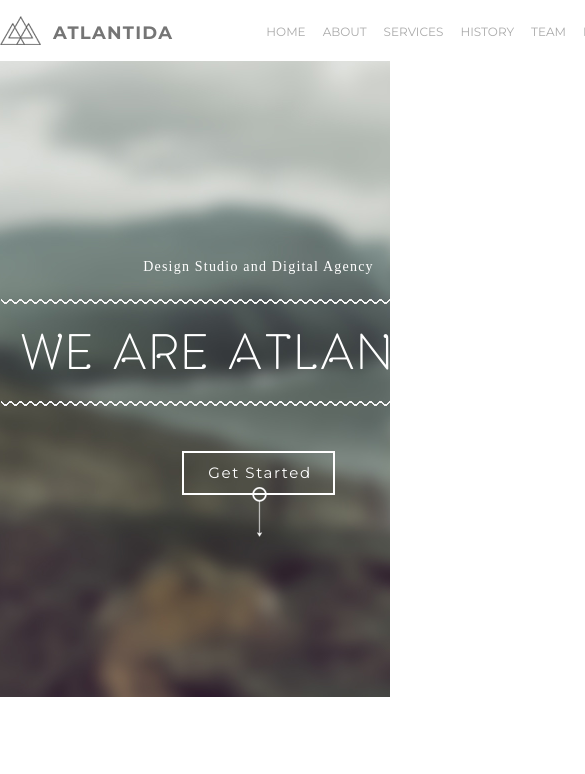
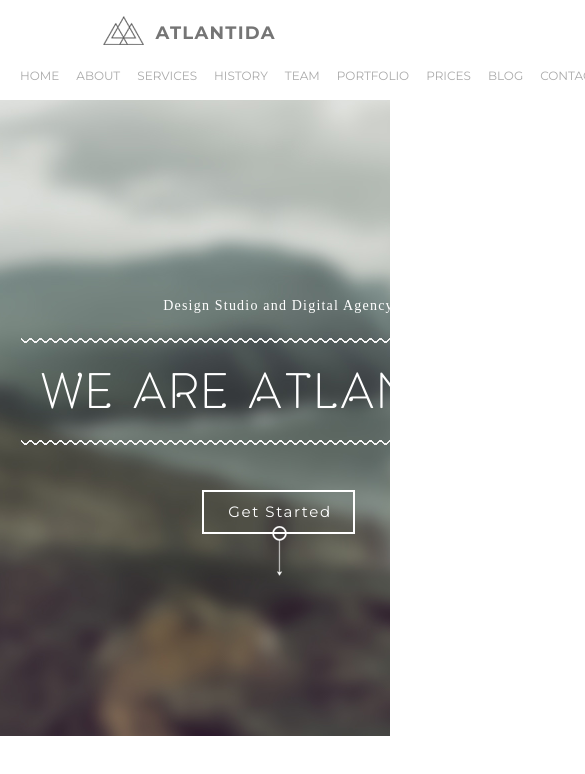
Before and after one commit to LezhnevSergei/-, a website: page Atlantida/dev/app/pug/index.pug in a window 390 px wide. Shown: the top 774 px of the page, 585 px wide, since content can reach past the window. Drawn offline with nearby package versions, Linux system fonts and the light colour scheme; files that its build step writes are made by us from their sources; files whose address does not match are found by name.

Commit message:
added adaptive header

```diff
--- a/Atlantida/dev/app/pug/index.pug
+++ b/Atlantida/dev/app/pug/index.pug
@@ -3,6 +3,7 @@ html
     head
         title Title
 
+        meta(name="viewport" content="width=device-width, user-scalable=no, initial-scale=1.0, maximum-scale=1.0, minimum-scale=1.0")
         link(href="https://fonts.googleapis.com/css?family=Crimson+Text:400,400i,600,600i,700|Montserrat:400,400i,700|Open+Sans:400,400i,700&display=swap" rel="stylesheet")
 
         link(rel="stylesheet" type="text/css" href='css/style.min.css')
--- a/Atlantida/dev/app/scss/_media.scss
+++ b/Atlantida/dev/app/scss/_media.scss
@@ -0,0 +1,27 @@
+@media (max-width: 1175px) {
+    .container {
+        margin-left: 20px;
+        margin-right: 20px;
+    }
+
+    .header {
+
+        &__logo {
+
+            margin-right: 50px;
+        }
+    }
+}
+
+@media (max-width: 900px) {
+    .header {
+        &__flex-wrap {
+            flex-direction: column;
+        }
+
+        &__logo {
+            margin: 0 auto;
+            margin-bottom: 15px;
+        }
+    }
+}
```
Also changed, not shown: Atlantida/dev/app/css/style.min.css, Atlantida/dev/app/index.html.
